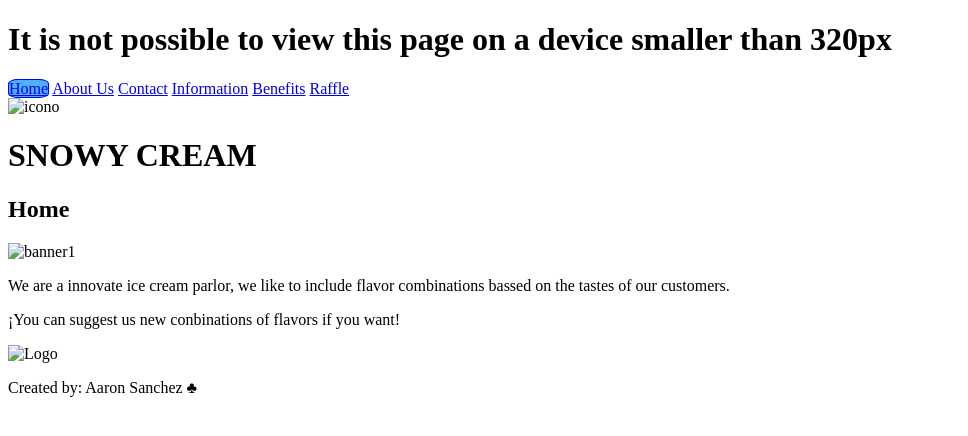
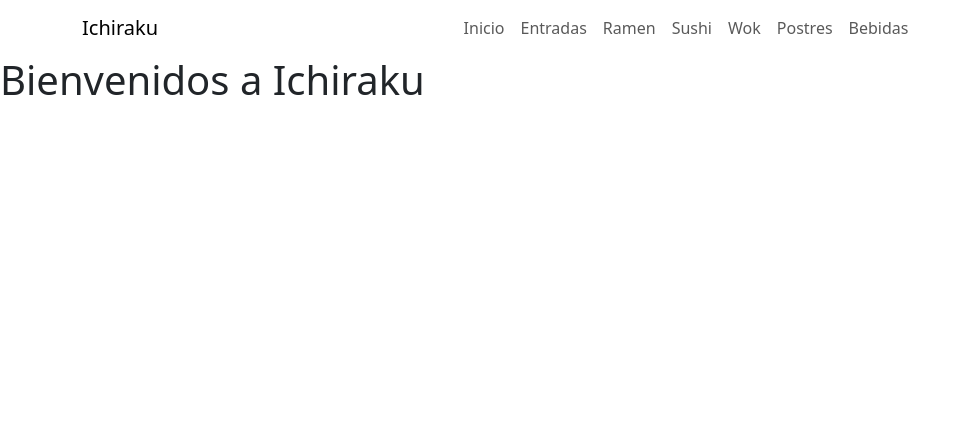
Before and after one commit to AaronS0/menuIchiraku, a plain HTML site: page index.html in a window 1280 px wide. Shown: the whole page, without its empty margins (0-968 px from the left). Drawn offline with nearby package versions, Linux system fonts and the light colour scheme.

Commit message:
Update index.html

```diff
--- a/index.html
+++ b/index.html
@@ -1,46 +1,41 @@
 <!DOCTYPE html>
-<html lang="en">
+<html lang="es">
 <head>
     <meta charset="UTF-8">
-    <meta http-equiv="X-UA-Compatible" content="IE=edge">
     <meta name="viewport" content="width=device-width, initial-scale=1.0">
-    <title>Home</title>
-    <link rel="icon" href="/images/heladoIcon.png" type="image/png" sizes="16x16">
-    <link rel="stylesheet" href="style.css">
+    <title>Ichiraku - Menú</title>
+    <link rel="stylesheet" href="styles.css">
+    <link rel="stylesheet" href="https://cdn.jsdelivr.net/npm/bootstrap@5.3.0/dist/css/bootstrap.min.css">
 </head>
 <body>
-    <h1 id="error">It is not possible to view this page on a device smaller than 320px</h1>
-    <header>
-        <nav class="barra">
-            <div id="links">
-                <a style="background-color: #4fafff; border-radius: 25%; border: solid 1px blue;" href="#">Home</a>
-                <a href="aboutUs.html">About Us</a>
-                <a href="contact.html">Contact</a>
-                <a href="information.html">Information</a>
-                <a href="benefitsTips.html">Benefits</a>
-                <a href="raffle.html">Raffle</a>
+
+    <!-- Barra de Navegación -->
+    <nav class="navbar navbar-expand-lg">
+        <div class="container">
+            <a class="navbar-brand text-center" href="#">Ichiraku</a>
+            <button class="navbar-toggler" type="button" data-bs-toggle="collapse" data-bs-target="#navbarNav">
+                <span class="navbar-toggler-icon"></span>
+            </button>
+            <div class="collapse navbar-collapse justify-content-center" id="navbarNav">
+                <ul class="navbar-nav text-center">
+                    <li class="nav-item"><a class="nav-link" href="#">Inicio</a></li>
+                    <li class="nav-item"><a class="nav-link" href="#">Entradas</a></li>
+                    <li class="nav-item"><a class="nav-link" href="#">Ramen</a></li>
+                    <li class="nav-item"><a class="nav-link" href="#">Sushi</a></li>
+                    <li class="nav-item"><a class="nav-link" href="#">Wok</a></li>
+                    <li class="nav-item"><a class="nav-link" href="#">Postres</a></li>
+                    <li class="nav-item"><a class="nav-link" href="#">Bebidas</a></li>
+                </ul>
             </div>
-            <div>
-                <img src="/images/heladoIcon.png" alt="icono">
-            </div>
-        </nav>
-        <div class="title">
-                <h1>SNOWY CREAM</h1>
-                <h2>Home</h2>
         </div>
-    </header>
-    <main>
-            <img id="banner" src="/images/banner1.jpg" alt="banner1">
-            <div id="pag1">
-                <div class="texto"><p>We are a innovate ice cream parlor, we like to include flavor combinations bassed on the tastes of our customers.</p><p>¡You can suggest us new conbinations of flavors if you want!</p>
-                </div>
-                <img src="/images/logo.png" alt="Logo">
-            </div>
-    </main>
-    <footer>
-        <p>
-            Created by: Aaron Sanchez ♣
-        </p>
-    </footer>
+    </nav>
+
+    <!-- Sección Hero -->
+    <div class="hero">
+        <h1>Bienvenidos a Ichiraku</h1>
+    </div>
+    <script src="https://cdn.jsdelivr.net/npm/bootstrap@5.3.3/dist/js/bootstrap.bundle.min.js"
+        integrity="sha384-YvpcrYf0tY3lHB60NNkmXc5s9fDVZLESaAA55NDzOxhy9GkcIdslK1eN7N6jIeHz"
+        crossorigin="anonymous"></script>
 </body>
 </html>
```
